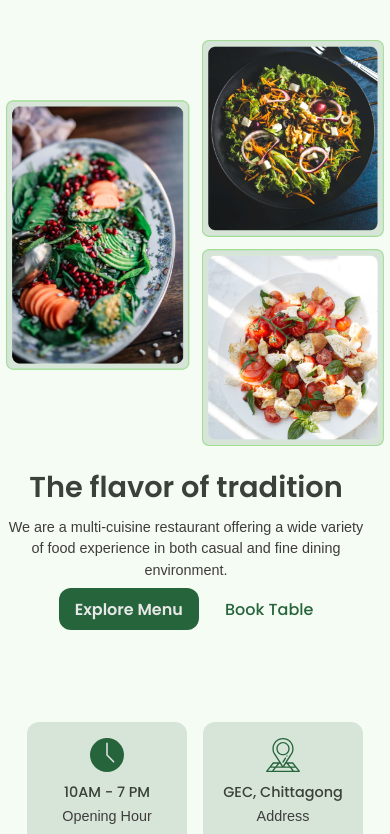
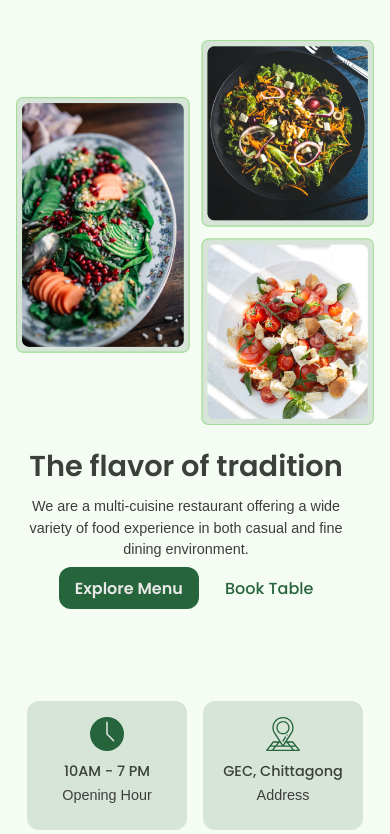
Before and after one commit to Thuan-TM/LTWeb, a plain HTML site: page index.html in a window 390 px wide. Shown: the part 71-905 px from the top of the page. Drawn offline with nearby package versions, Linux system fonts and the light colour scheme.

Commit message:
update css

```diff
--- a/Css/style.css
+++ b/Css/style.css
@@ -151,3 +151,10 @@
         padding-bottom: 50px;
     }
 }
+
+@media (max-width: 575px) {
+    .container {
+        width: 95%;
+        margin: 0 auto;
+    }
+}
```
